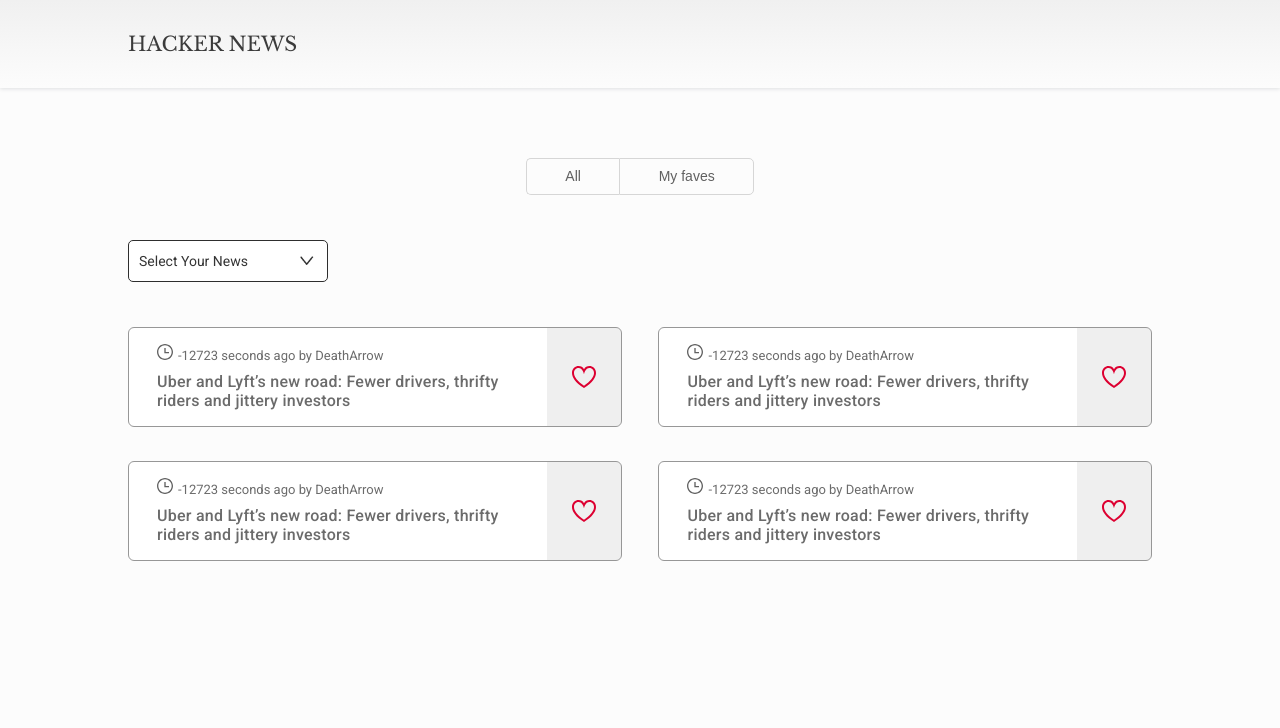
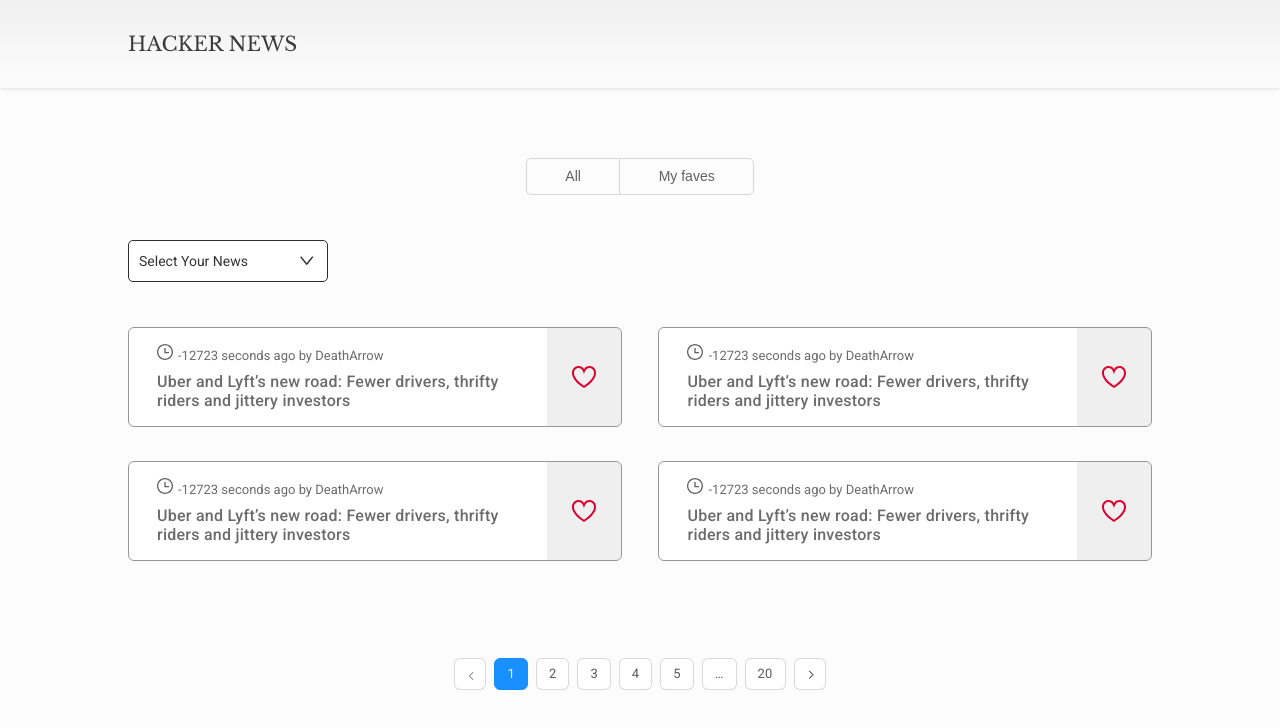
Before and after one commit to samuelfs96/reign_frontend_test, a React (Create React App) app: page / in a window 1280 px wide. Shown: the top 728 px of the page. Built offline with nearby package versions, Linux system fonts and the light colour scheme.

Commit message:
finish pagination component

```diff
--- a/src/App.tsx
+++ b/src/App.tsx
@@ -1,6 +1,7 @@
 import { useState } from "react";
 import Box from "./components/Box";
 import Header from "./components/Header";
+import Pagination from "./components/Pagination";
 import Select from "./components/Select";
 import Tabs from "./components/Tabs";
 import { useLocalStorage } from './hooks/useLocalStorage'
@@ -10,6 +11,7 @@ function App() {
 
   const [tabValue, setTabValue] = useState('')
   const [selectValue, setSelectValue] = useLocalStorage('selectValue', '')
+  const [currentPage, setCurrentPage] = useState(1)
 
   return (
     <>
@@ -64,6 +66,14 @@ function App() {
             created_at='2022-05-29T06:16:11.000Z'
           />
         </div>
+        <div className="center-elements" style={{marginTop: '45px'}}>
+          <Pagination
+            currentPage={currentPage}
+            totalCount={80}
+            pageSize={4}
+            onPageChange={(page: number) => setCurrentPage(page)}
+          />
+        </div>
       </div>
     </div>
 
--- /dev/null
+++ b/src/components/Pagination.tsx
@@ -0,0 +1,74 @@
+import { usePagination, DOTS } from '../hooks/usePagination';
+
+interface Props {
+  onPageChange?: any,
+  totalCount: number,
+  siblingCount?: number,
+  currentPage: number,
+  pageSize: number
+}
+
+const Pagination = ({
+    onPageChange,
+    totalCount,
+    siblingCount = 1,
+    currentPage,
+    pageSize
+}: Props) => {
+
+  const paginationRange = usePagination({
+    currentPage,
+    totalCount,
+    siblingCount,
+    pageSize
+  });
+
+  if (currentPage === 0 || paginationRange.length < 2) {
+    return null;
+  }
+
+  const onNext = () => {
+    onPageChange(currentPage + 1);
+  };
+
+  const onPrevious = () => {
+    onPageChange(currentPage - 1);
+  };
+
+  const lastPage = paginationRange[paginationRange.length - 1];
+  return (
+    <ul
+      className="pagination-container"
+    >
+      <li
+        className={`pagination-item ${currentPage === 1 ? 'disabled' : ''}`}
+        onClick={onPrevious}
+      >
+        <div className="arrow left" />
+      </li>
+      {paginationRange.map((pageNumber: any, index: number) => {
+        if (pageNumber === DOTS) {
+          return <li key={index} className="pagination-item dots">&#8230;</li>;
+        }
+
+        return (
+          <li
+            key={index}
+            className={`pagination-item ${pageNumber === currentPage ? 'selected' : ''}`}
+            onClick={() => onPageChange(pageNumber)}
+          >
+            {pageNumber}
+          </li>
+        );
+      })}
+      <li
+        className={`pagination-item ${currentPage === lastPage ? 'disabled' : ''}`}
+        onClick={onNext}
+      >
+        <div className="arrow right" />
+      </li>
+    </ul>
+  );
+};
+
+export default Pagination;
--- /dev/null
+++ b/src/hooks/usePagination.ts
@@ -0,0 +1,77 @@
+import { useMemo } from 'react';
+
+interface Props {
+    totalCount: number,
+    pageSize: number,
+    siblingCount: number,
+    currentPage: number
+}
+
+export const DOTS = '...';
+
+const range = (start: number, end: number) => {
+  let length = end - start + 1;
+  return Array.from({ length }, (_, idx) => idx + start);
+};
+
+export const usePagination = ({
+  totalCount,
+  pageSize,
+  siblingCount = 1,
+  currentPage
+}: Props): any => {
+  const paginationRange = useMemo(() => {
+    const totalPageCount = Math.ceil(totalCount / pageSize);
+
+    // Pages count is determined as siblingCount + firstPage + lastPage + currentPage + 2*DOTS
+    const totalPageNumbers = siblingCount + 5;
+
+    /*
+      If the number of pages is less than the page numbers we want to show in our
+      paginationComponent, we return the range [1..totalPageCount]
+    */
+    if (totalPageNumbers >= totalPageCount) {
+      return range(1, totalPageCount);
+    }
+
+    const leftSiblingIndex = Math.max(currentPage - siblingCount, 1);
+    const rightSiblingIndex = Math.min(
+      currentPage + siblingCount,
+      totalPageCount
+    );
+
+    /*
+      We do not want to show dots if there is only one position left
+      after/before the left/right page count as that would lead to a change if our Pagination
+      component size which we do not want
+    */
+    const shouldShowLeftDots = leftSiblingIndex > 2;
+    const shouldShowRightDots = rightSiblingIndex < totalPageCount - 2;
+
+    const firstPageIndex = 1;
+    const lastPageIndex = totalPageCount;
+
+    if (!shouldShowLeftDots && shouldShowRightDots) {
+      let leftItemCount = 3 + 2 * siblingCount;
+      let leftRange = range(1, leftItemCount);
+
+      return [...leftRange, DOTS, totalPageCount];
+    }
+
+    if (shouldShowLeftDots && !shouldShowRightDots) {
+      let rightItemCount = 3 + 2 * siblingCount;
+      let rightRange = range(
+        totalPageCount - rightItemCount + 1,
+        totalPageCount
+      );
+      return [firstPageIndex, DOTS, ...rightRange];
+    }
+
+    if (shouldShowLeftDots && shouldShowRightDots) {
+      let middleRange = range(leftSiblingIndex, rightSiblingIndex);
+      return [firstPageIndex, DOTS, ...middleRange, DOTS, lastPageIndex];
+    }
+  }, [totalCount, pageSize, siblingCount, currentPage]);
+
+  return paginationRange;
+};
```
